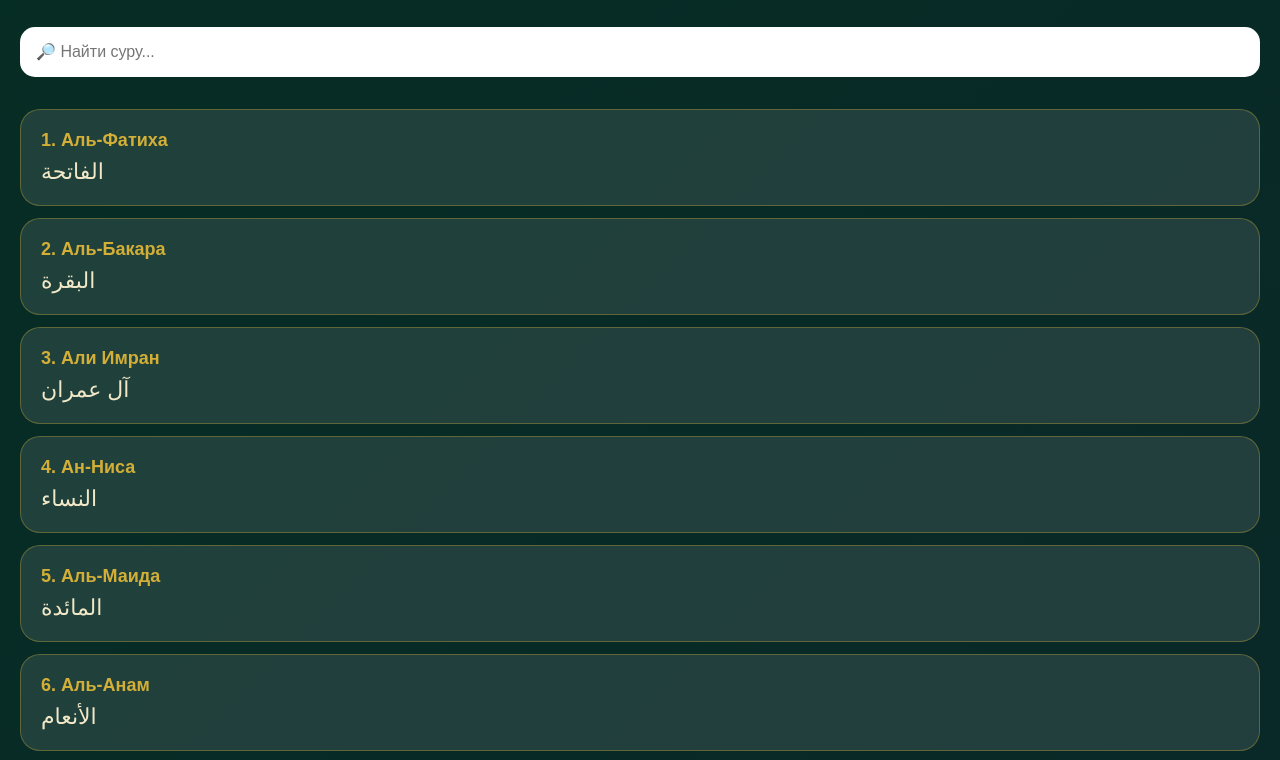
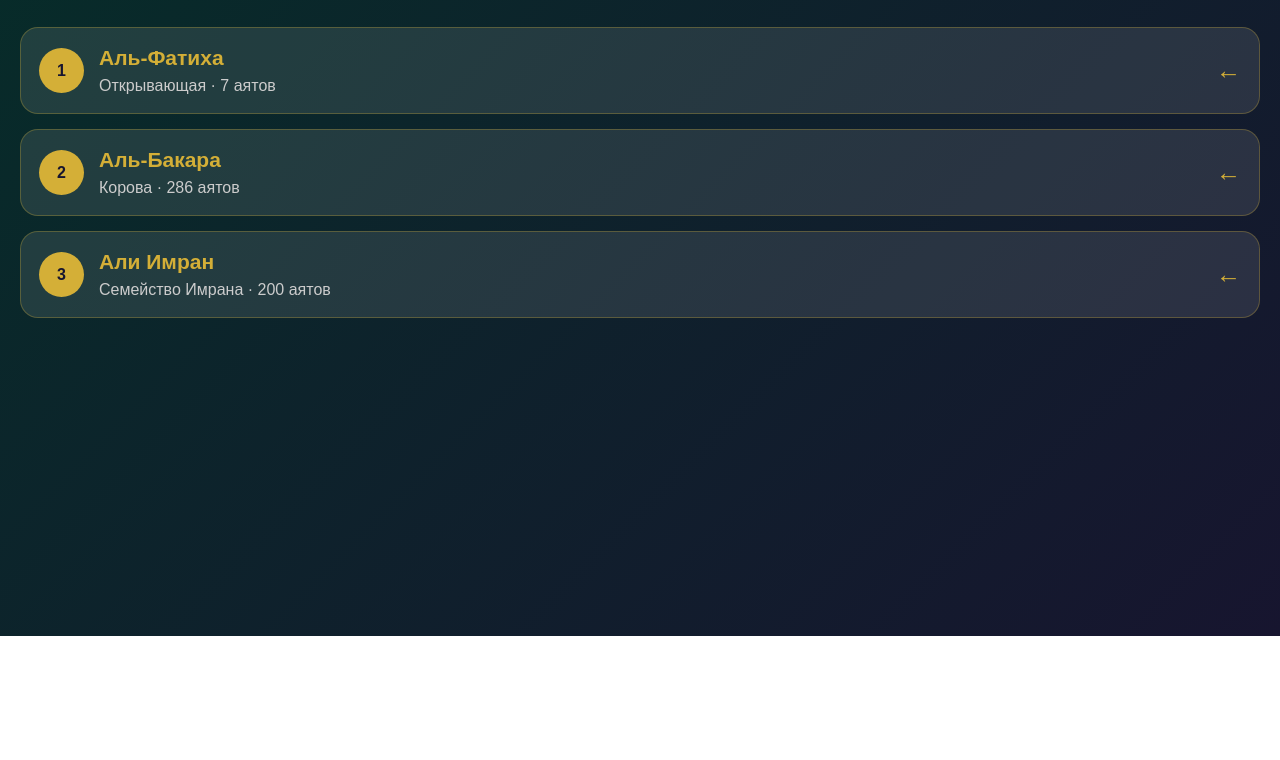
Before and after one commit to ramina06082010-commits/nur-quran, a plain HTML site: page quran.html in a window 1280 px wide. Shown: the part 164-924 px from the top of the page. After the commit the page ends 800 px from the top, so only its background shows below. Drawn offline with Linux system fonts and the light colour scheme.

Commit message:
Add files via upload

```diff
--- a/quran.html
+++ b/quran.html
@@ -13,58 +13,79 @@
 
 body {
     margin: 0;
-      min-height: 100vh;
     font-family: Arial, sans-serif;
     color: white;
-      background: linear-gradient(135deg, #062d24, #1b103d);
+    background: linear-gradient(135deg, #062d29, #17152f);
+    min-height: 100vh;
     padding: 20px;
 }
 
 .back {
-      display: inline-block;
     color: #d4af37;
     text-decoration: none;
-      font-size: 18px;
-      margin: 10px 0 30px;
+    font-size: 20px;
+    display: inline-block;
+    margin-bottom: 25px;
 }
 
 h1 {
     text-align: center;
     color: #d4af37;
-      font-size: 36px;
+    font-size: 32px;
+    margin-bottom: 10px;
 }
 
-    .search {
-      width: 100%;
-      padding: 16px;
-      margin: 20px 0;
-      border: none;
-      border-radius: 15px;
-      font-size: 16px;
+.subtitle {
+    text-align: center;
+    color: #cccccc;
+    margin-bottom: 30px;
 }
 
-    .sura {
-      display: block;
+.surah-card {
+    display: flex;
+    align-items: center;
+    gap: 15px;
     text-decoration: none;
     color: white;
     background: rgba(255,255,255,0.1);
-      padding: 20px;
-      margin: 12px 0;
-      border-radius: 20px;
-      border: 1px solid rgba(212,175,55,0.35);
+    border: 1px solid rgba(212,175,55,0.3);
+    padding: 18px;
+    margin-bottom: 15px;
+    border-radius: 18px;
 }
 
 .number {
-      color: #d4af37;
+    min-width: 45px;
+    height: 45px;
+    border-radius: 50%;
+    display: flex;
+    justify-content: center;
+    align-items: center;
+    background: #d4af37;
+    color: #17152f;
     font-weight: bold;
-      font-size: 18px;
 }
 
-    .arabic {
-      font-size: 22px;
-      margin-top: 8px;
-      color: #f1e8c8;
+.surah-info {
+    flex: 1;
 }
+
+.surah-info h2 {
+    margin: 0 0 7px;
+    font-size: 21px;
+    color: #d4af37;
+}
+
+.surah-info p {
+    margin: 0;
+    color: #cccccc;
+}
+
+.arrow {
+    font-size: 25px;
+    color: #d4af37;
+}
+
 </style>
 </head>
 
@@ -72,173 +93,53 @@
 
 <a href="index.html" class="back">← На главную</a>
 
-  <h1>📖 Священный Коран</h1>
+<h1>📖 Коран</h1>
 
-  <input
-    type="text"
-    class="search"
-    placeholder="🔎 Найти суру..."
-    onkeyup="searchSura()"
-    id="search"
-  >
+<p class="subtitle">
+Выберите суру для чтения
+</p>
 
-  <div id="surahList"></div>
 
-  <script>
+<a href="surah.html?id=1" class="surah-card">
 
-    const surahs = [
-      ["Аль-Фатиха", "الفاتحة"],
-      ["Аль-Бакара", "البقرة"],
-      ["Али Имран", "آل عمران"],
-      ["Ан-Ниса", "النساء"],
-      ["Аль-Маида", "المائدة"],
-      ["Аль-Анам", "الأنعام"],
-      ["Аль-Араф", "الأعراف"],
-      ["Аль-Анфаль", "الأنفال"],
-      ["Ат-Тауба", "التوبة"],
-      ["Юнус", "يونس"],
-      ["Худ", "هود"],
-      ["Юсуф", "يوسف"],
-      ["Ар-Рад", "الرعد"],
-      ["Ибрахим", "إبراهيم"],
-      ["Аль-Хиджр", "الحجر"],
-      ["Ан-Нахль", "النحل"],
-      ["Аль-Исра", "الإسراء"],
-      ["Аль-Кахф", "الكهف"],
-      ["Марьям", "مريم"],
-      ["Та Ха", "طه"],
-      ["Аль-Анбия", "الأنبياء"],
-      ["Аль-Хадж", "الحج"],
-      ["Аль-Муминун", "المؤمنون"],
-      ["Ан-Нур", "النور"],
-      ["Аль-Фуркан", "الفرقان"],
-      ["Аш-Шуара", "الشعراء"],
-      ["Ан-Намль", "النمل"],
-      ["Аль-Касас", "القصص"],
-      ["Аль-Анкабут", "العنكبوت"],
-      ["Ар-Рум", "الروم"],
-      ["Лукман", "لقمان"],
-      ["Ас-Саджда", "السجدة"],
-      ["Аль-Ахзаб", "الأحزاب"],
-      ["Саба", "سبأ"],
-      ["Фатыр", "فاطر"],
-      ["Йа Син", "يس"],
-      ["Ас-Саффат", "الصافات"],
-      ["Сад", "ص"],
-      ["Аз-Зумар", "الزمر"],
-      ["Гафир", "غافر"],
-      ["Фуссилат", "فصلت"],
-      ["Аш-Шура", "الشورى"],
-      ["Аз-Зухруф", "الزخرف"],
-      ["Ад-Духан", "الدخان"],
-      ["Аль-Джасия", "الجاثية"],
-      ["Аль-Ахкаф", "الأحقاف"],
-      ["Мухаммад", "محمد"],
-      ["Аль-Фатх", "الفتح"],
-      ["Аль-Худжурат", "الحجرات"],
-      ["Каф", "ق"],
-      ["Аз-Зарият", "الذاريات"],
-      ["Ат-Тур", "الطور"],
-      ["Ан-Наджм", "النجم"],
-      ["Аль-Камар", "القمر"],
-      ["Ар-Рахман", "الرحمن"],
-      ["Аль-Вакиа", "الواقعة"],
-      ["Аль-Хадид", "الحديد"],
-      ["Аль-Муджадиля", "المجادلة"],
-      ["Аль-Хашр", "الحشر"],
-      ["Аль-Мумтахана", "الممتحنة"],
-      ["Ас-Сафф", "الصف"],
-      ["Аль-Джумуа", "الجمعة"],
-      ["Аль-Мунафикун", "المنافقون"],
-      ["Ат-Тагабун", "التغابن"],
-      ["Ат-Талак", "الطلاق"],
-      ["Ат-Тахрим", "التحريم"],
-      ["Аль-Мульк", "الملك"],
-      ["Аль-Калам", "القلم"],
-      ["Аль-Хакка", "الحاقة"],
-      ["Аль-Мааридж", "المعارج"],
-      ["Нух", "نوح"],
-      ["Аль-Джинн", "الجن"],
-      ["Аль-Муззаммиль", "المزمل"],
-      ["Аль-Муддассир", "المدثر"],
-      ["Аль-Кыяма", "القيامة"],
-      ["Аль-Инсан", "الإنسان"],
-      ["Аль-Мурсалят", "المرسلات"],
-      ["Ан-Наба", "النبأ"],
-      ["Ан-Назиат", "النازعات"],
-      ["Абаса", "عبس"],
-      ["Ат-Таквир", "التكوير"],
-      ["Аль-Инфитар", "الانفطار"],
-      ["Аль-Мутаффифин", "المطففين"],
-      ["Аль-Иншикак", "الانشقاق"],
-      ["Аль-Бурудж", "البروج"],
-      ["Ат-Тарик", "الطارق"],
-      ["Аль-Ала", "الأعلى"],
-      ["Аль-Гашия", "الغاشية"],
-      ["Аль-Фаджр", "الفجر"],
-      ["Аль-Балад", "البلد"],
-      ["Аш-Шамс", "الشمس"],
-      ["Аль-Ляйль", "الليل"],
-      ["Ад-Духа", "الضحى"],
-      ["Аш-Шарх", "الشرح"],
-      ["Ат-Тин", "التين"],
-      ["Аль-Алак", "العلق"],
-      ["Аль-Кадр", "القدر"],
-      ["Аль-Баййина", "البينة"],
-      ["Аз-Зальзаля", "الزلزلة"],
-      ["Аль-Адият", "العاديات"],
-      ["Аль-Кариа", "القارعة"],
-      ["Ат-Такасур", "التكاثر"],
-      ["Аль-Аср", "العصر"],
-      ["Аль-Хумаза", "الهمزة"],
-      ["Аль-Филь", "الفيل"],
-      ["Курайш", "قريش"],
-      ["Аль-Маун", "الماعون"],
-      ["Аль-Каусар", "الكوثر"],
-      ["Аль-Кафирун", "الكافرون"],
-      ["Ан-Наср", "النصر"],
-      ["Аль-Масад", "المسد"],
-      ["Аль-Ихляс", "الإخلاص"],
-      ["Аль-Фаляк", "الفلق"],
-      ["Ан-Нас", "الناس"]
-    ];
+    <div class="number">1</div>
 
-    const list = document.getElementById("surahList");
+    <div class="surah-info">
+        <h2>Аль-Фатиха</h2>
+        <p>Открывающая · 7 аятов</p>
+    </div>
 
-    function showSurahs(items) {
+    <div class="arrow">←</div>
 
-      list.innerHTML = "";
+</a>
 
-      items.forEach((surah) => {
 
-        const number = surahs.indexOf(surah) + 1;
+<a href="surah.html?id=2" class="surah-card">
 
-        list.innerHTML += `
-          <a href="surah.html?id=${number}" class="sura">
-            <div class="number">${number}. ${surah[0]}</div>
-            <div class="arabic">${surah[1]}</div>
+    <div class="number">2</div>
+
+    <div class="surah-info">
+        <h2>Аль-Бакара</h2>
+        <p>Корова · 286 аятов</p>
+    </div>
+
+    <div class="arrow">←</div>
+
 </a>
-        `;
-      });
-    }
 
-    function searchSura() {
 
-      const search = document
-        .getElementById("search")
-        .value
-        .toLowerCase();
+<a href="surah.html?id=3" class="surah-card">
 
-      const filtered = surahs.filter((surah) =>
-        surah[0].toLowerCase().includes(search)
-      );
+    <div class="number">3</div>
 
-      showSurahs(filtered);
-    }
+    <div class="surah-info">
+        <h2>Али Имран</h2>
+        <p>Семейство Имрана · 200 аятов</p>
+    </div>
 
-    showSurahs(surahs);
+    <div class="arrow">←</div>
 
-  </script>
+</a>
 
 </body>
 </html>
```
Lines whose indentation alone changed are shown as unchanged.
